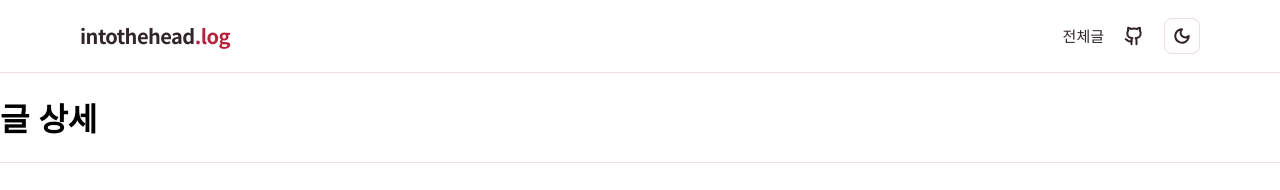
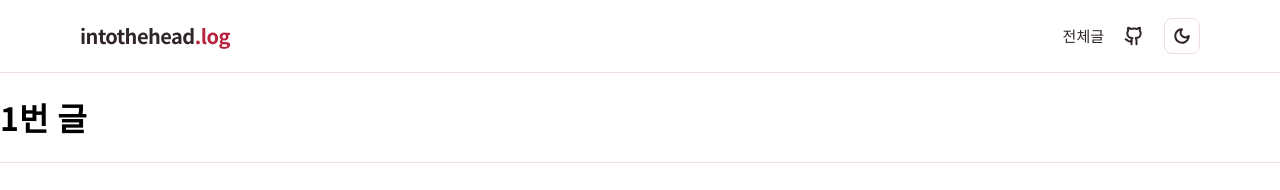
Before and after one commit to intothehead/intothehead.log, a Next.js app: page /posts/1 in a window 1280 px wide. Shown: the top 190 px of the page. Built offline with nearby package versions, Linux system fonts and the light colour scheme.

Commit message:
글 상세에 주소의 번호 보여 주기

```diff
--- a/app/posts/[id]/page.tsx
+++ b/app/posts/[id]/page.tsx
@@ -1,13 +1,18 @@
 import { posts } from "@/data/posts";
+
+type PostDetailProps = {
+  params: Promise<{ id: string }>;
+};
 
 export function generateStaticParams() {
   return posts.map((post) => ({ id: String(post.id) }));
 }
 
-export default function PostDetail() {
+export default async function PostDetail({ params }: PostDetailProps) {
+  const { id } = await params;
   return (
     <main>
-      <h1>글 상세</h1>
+      <h1>{id}번 글</h1>
     </main>
   );
 }
```
